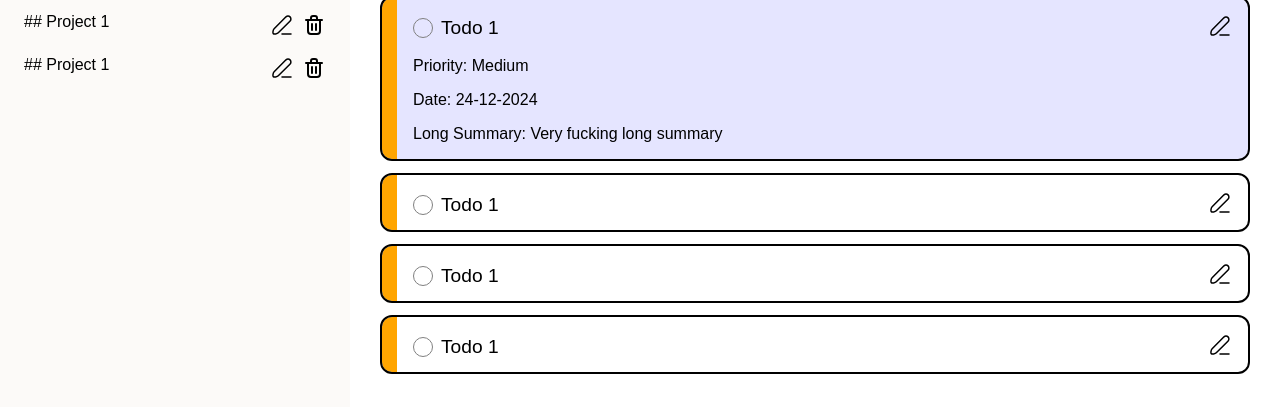
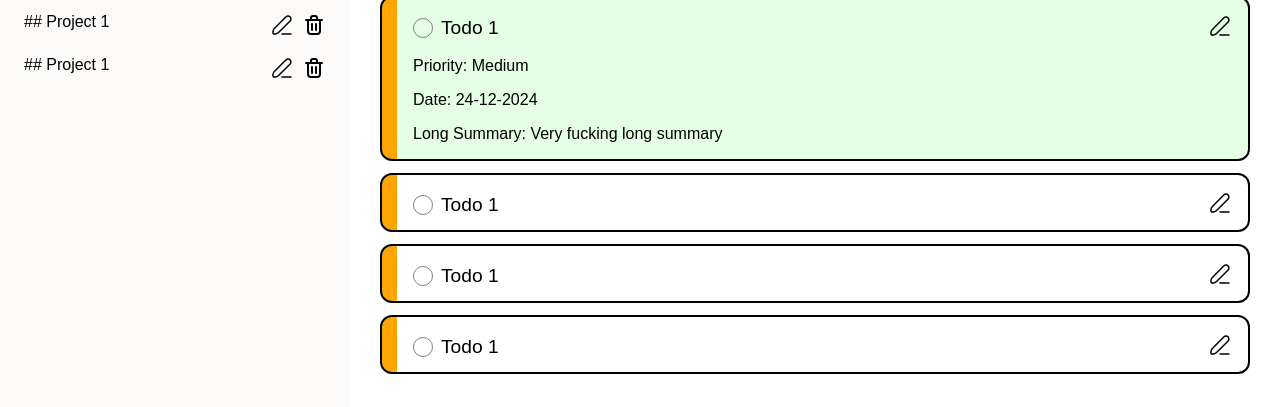
Before and after one commit to nivedhz/odin-to-do-list, a website built with webpack: page src/template.html in a window 1280 px wide. In both pictures the pointer is over the element 815 px from the left and 183 px from the top of the page. Shown: the part 158-565 px from the top of the page. Built offline with nearby package versions, Linux system fonts and the light colour scheme.

Commit message:
style(hover): changed the hover clr

```diff
--- a/src/styles/main-todo-section.css
+++ b/src/styles/main-todo-section.css
@@ -67,7 +67,7 @@
   overflow: hidden;
 }
 .todo__grid:hover {
-  background-color: rgba(0, 0, 255, 0.1);
+  background-color: rgba(0, 255, 0, 0.1);
   max-height: 500px;
 }
 .todo__right-container {
```
